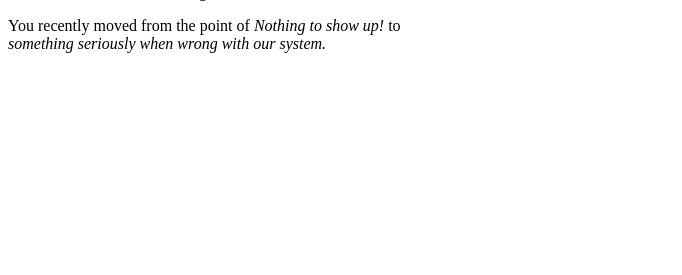
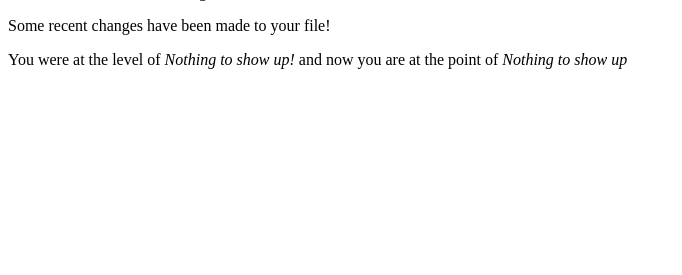
Before and after one commit to yokwejuste/goim, a Django app: template templates/status_message.html in a window 1280 px wide. Shown: the part 25-300 px from the top of the page, without its empty margins (0-682 px from the left). Run offline with Django 3.2, Linux system fonts and the light colour scheme; the template is opened without the code that fills it, so the values that code supplies are empty; some libraries are stand-ins or nearby versions.

Commit message:
changes made and one deleted

```diff
--- a/templates/status_message.html
+++ b/templates/status_message.html
@@ -12,7 +12,9 @@
 </head>
 <body>
 Hello {{ name }}, Welcome to GO-Immigration.
-<p>You recently moved from the point of
+<p>Some recent changes have been made to your file!</p>
+
+<div>You were at the level of
     {% if nose == 0 %}
         <span><b></b></span>
     {% elif nose == 10 %}
@@ -20,7 +22,7 @@ Hello {{ name }}, Welcome to GO-Immigration.
     {% elif nose == 20 %}
         <span><b>Documents par universite</b></span>
     {% elif nose == 30 %}
-        <span><b>Denamnde et Obtention d'admission a l'universite</b></span>
+        <span><b>Denamnde et new_valueObtention d'admission a l'universite</b></span>
     {% elif nose == 40 %}
         <span><b>Demande et Obtention de CAQ</b></span>
     {% elif nose == 50 %}
@@ -38,10 +40,10 @@ Hello {{ name }}, Welcome to GO-Immigration.
     {% else %}
         <i class="text-danger">Nothing to show up!</i>
     {% endif %}
-    to <span>
-    {% if new_value is None %}
+    and now you are at the point of
+    {% if new_value == 0 %}
         <br><i class="text-danger"> something seriously when
-            wrong with our system.</i>
+        wrong with our system.</i>
     {% elif new_value == 10 %}
         <span><b>Signature du Contrat</b></span>
     {% elif new_value == 20 %}
@@ -62,8 +64,9 @@ Hello {{ name }}, Welcome to GO-Immigration.
         <span><b>Permis d'etude</b></span>
     {% elif new_value == 100 %}
         <span><b>Arrivcan</b></span>
+    {% else %}
+        <i>Nothing to show up</i>
     {% endif %}
-        </span>
-</p>
+</div>
 </body>
 </html>
```
